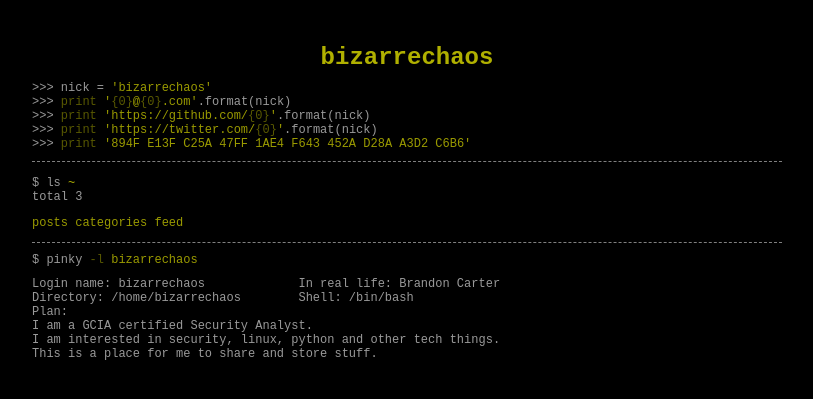
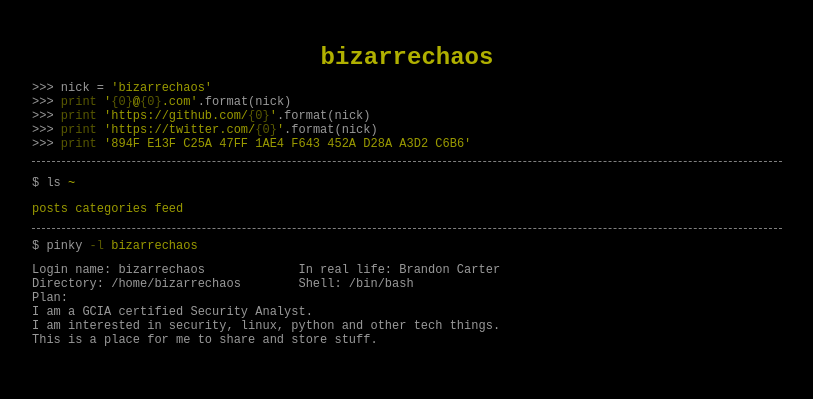
Before and after one commit to bizarrechaos/bizarrechaos.github.io, a Jekyll site: the page built from index.md, in a window 1280 px wide. Shown: the top 399 px of the page, without its empty margins (233-1046 px from the left). Built offline with Jekyll 4.4.1, drawn with Linux system fonts in a browser that asks for light colours.

Commit message:
Update menu.html

```diff
--- a/_includes/menu.html
+++ b/_includes/menu.html
@@ -1,7 +1,7 @@
 <div class="row">
   <div class="col-lg-8 col-lg-offset-2">
     <div class="menu">
-      <p><br />$ ls <a href="{{ site.url }}">~</a><br />total 3</p>
+      <p><br />$ ls <a href="{{ site.url }}">~</a></p>
       <ul>
           <li><a class="string" href="{{ site.url }}/posts/">posts</a></li>
           <li><a class="string" href="{{ site.url }}/category/">categories</a></li>
```
